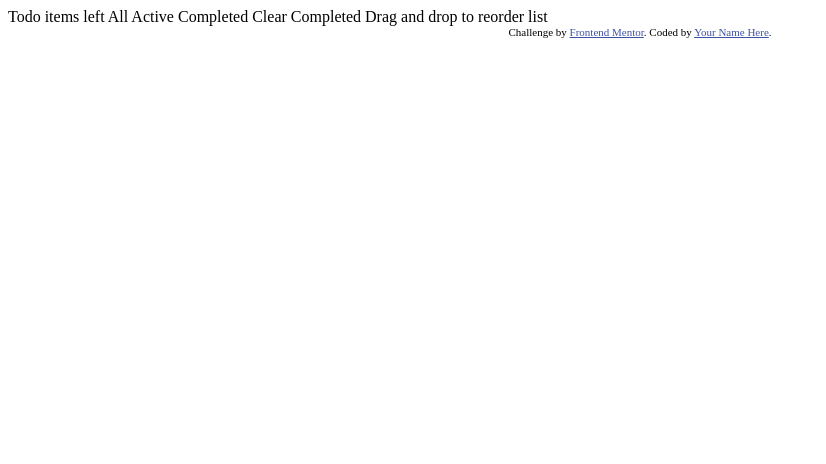
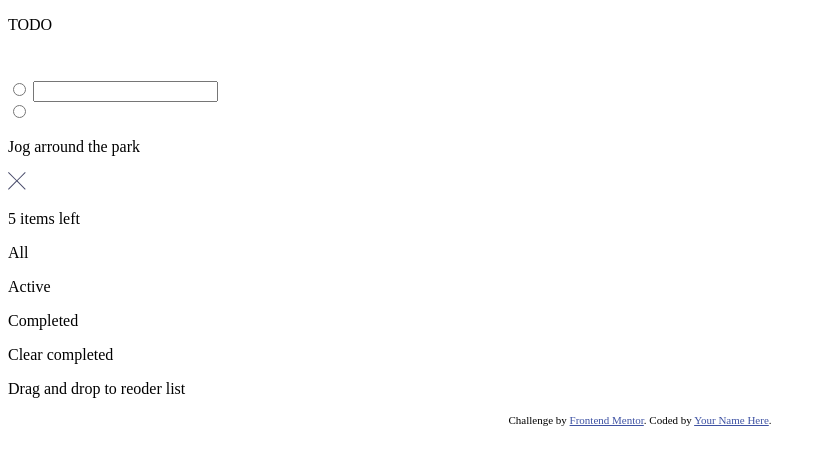
Before and after one commit to musa1992/Todo-App, a plain HTML site: page index.html in a window 1280 px wide. Shown: the whole page, without its empty margins (0-826 px from the left). Drawn offline with Linux system fonts and the light colour scheme.

Commit message:
Add html for the index.html page

```diff
--- a/index.html
+++ b/index.html
@@ -16,17 +16,48 @@
 </head>
 <body>
 
-  Todo
+  <main class="main">
+    <section class="hero">
 
-  <!-- Add dynamic number --> items left
+    </section>
+    <section class="todo-container">
+      <div class="heading">
+        <div>
+          <P>TODO</P>
+        </div>
+        <div>
+          <img src="/images/icon-sun.svg" alt="" srcset="">
+        </div>
+      </div>
+      <div>
+        <input type="radio" name="" id="">
+        <input type="text" name="task" id="task">
+      </div>
+      <div class="todos">
+        <div class="todo">
+          <input type="radio" name="" id="">
+          <p>Jog arround the park</p>
+          <img src="/images/icon-cross.svg" alt="" srcset="">
+        </div>
+      </div>
+      <div class="todos-footer">
+        <p>5 items left</p>
+        <div class="states">
+          <p>All</p>
+          <p>Active</p>
+          <p>Completed</p>
+        </div>
+        <p>Clear completed</p>
+      </div>
+      <div>
+        <p>Drag and drop to reoder list</p>
+      </div>
+    </section>
+    <section class="light-dark-section">
 
-  All
-  Active
-  Completed
+    </section>
 
-  Clear Completed
-
-  Drag and drop to reorder list
+  </main>
 
   <div class="attribution">
     Challenge by <a href="https://www.frontendmentor.io?ref=challenge" target="_blank">Frontend Mentor</a>.
```
